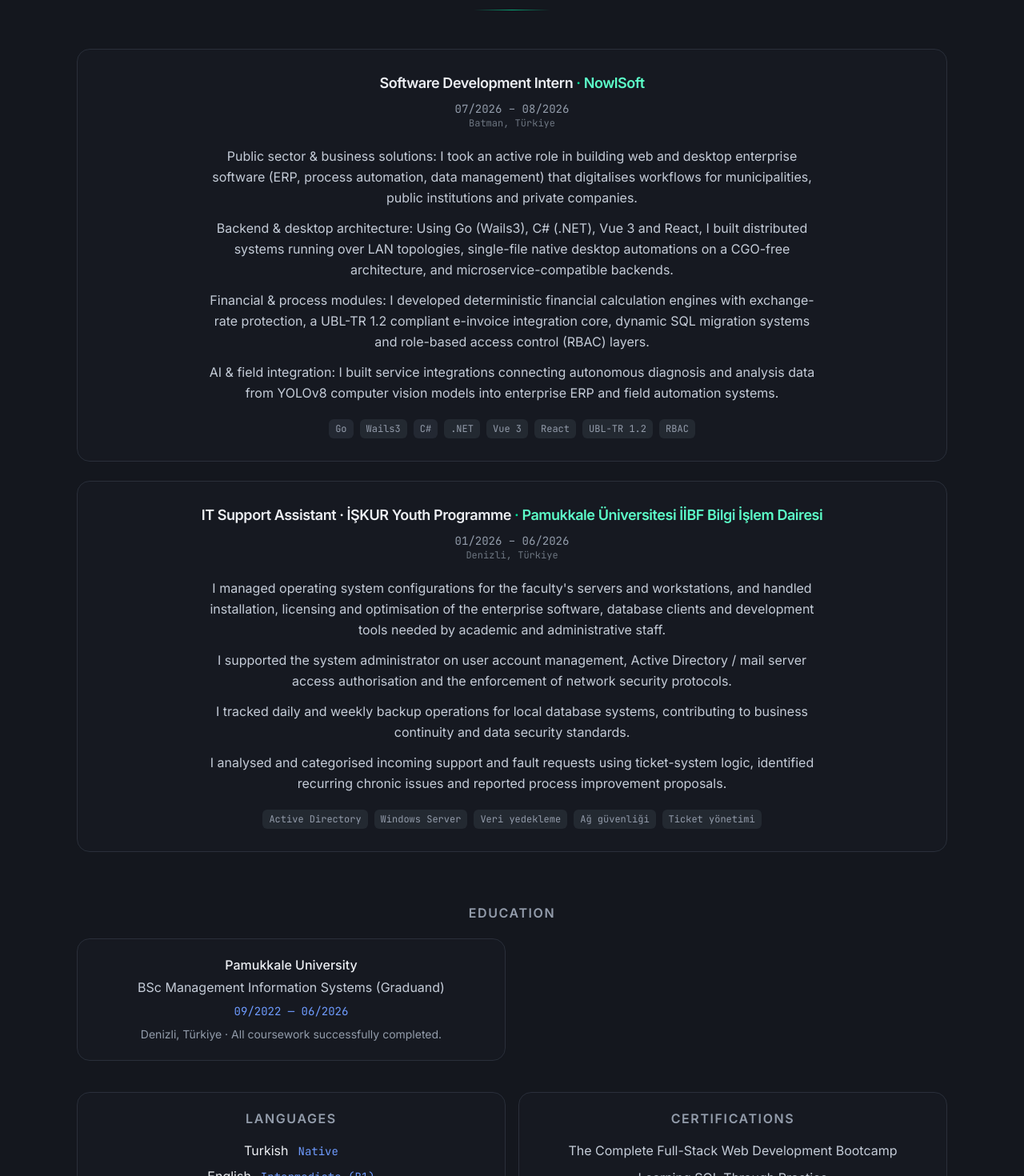
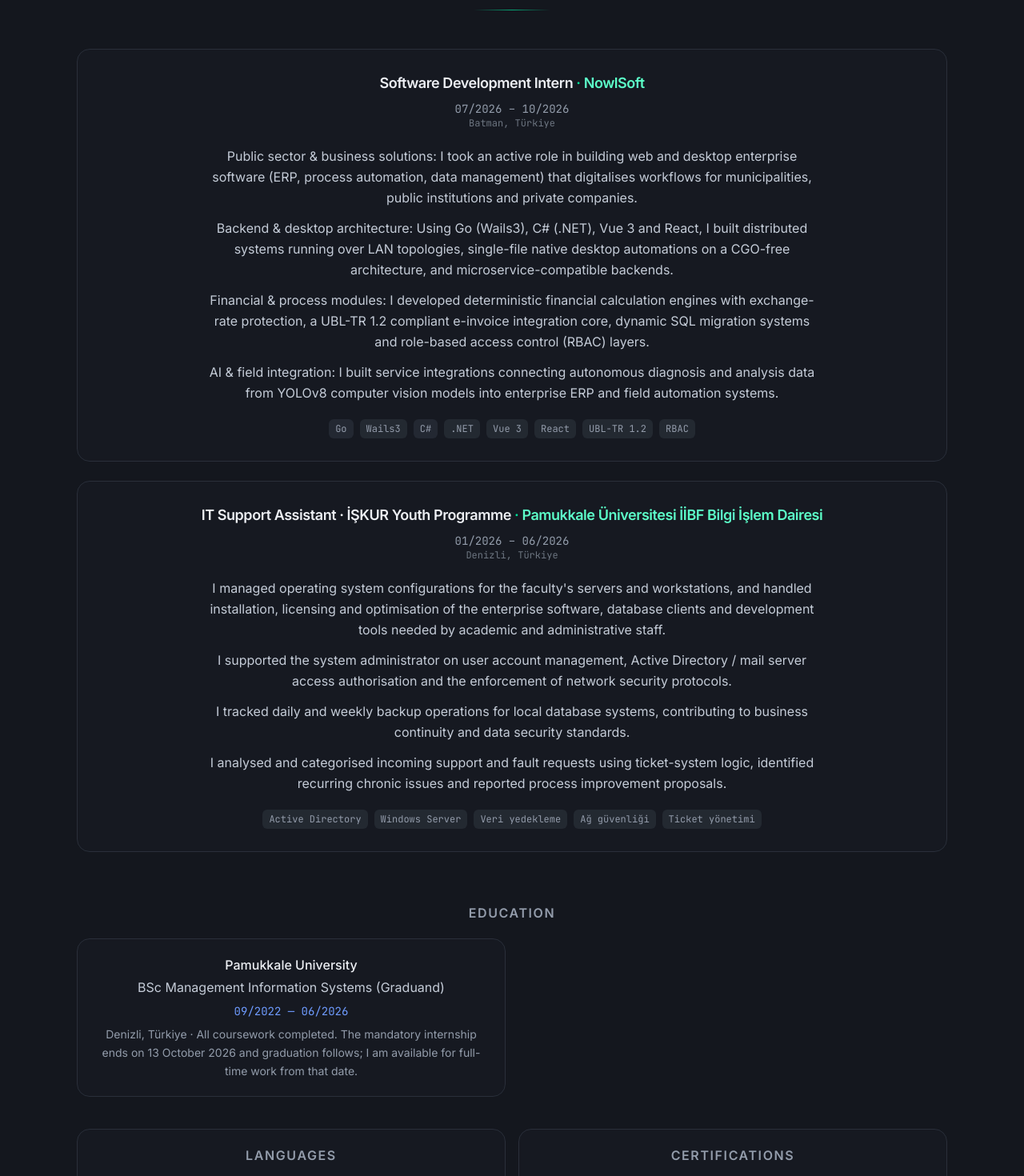
Before and after one commit to bengin-noyan/bengin-portfolio, a Next.js app: page / in a window 1280 px wide. Shown: the part 7280-8750 px from the top of the page at 80% size. Built offline with nearby package versions, Linux system fonts and the light colour scheme.

Commit message:
content: sync the experience and education entries with the new CV
The NowlSoft internship now runs to 10/2026, and the education note
carries the graduation date and full-time availability the CV states.

```diff
--- a/src/content/site.ts
+++ b/src/content/site.ts
@@ -372,7 +372,7 @@ export const experience = [
     url: "",
     location: { tr: "Batman, Türkiye", en: "Batman, Türkiye" } as L,
     role: { tr: "Yazılım Geliştirme Stajyeri", en: "Software Development Intern" } as L,
-    period: { tr: "07/2026 – 08/2026", en: "07/2026 – 08/2026" } as L,
+    period: { tr: "07/2026 – 10/2026", en: "07/2026 – 10/2026" } as L,
     highlights: {
       tr: [
         "Kamu & İşletme Çözümleri: Yerel yönetimler, kamu kurumları ve özel sektör işletmeleri için iş süreçlerini dijitalleştiren web ve masaüstü tabanlı kurumsal yazılım çözümlerinin (ERP, süreç otomasyonları, veri yönetimi) geliştirilmesinde aktif rol aldım.",
@@ -432,8 +432,8 @@ export const education = [
     } as L,
     period: "09/2022 — 06/2026",
     note: {
-      tr: "Denizli, Türkiye · Tüm ders yükümlülükleri başarıyla tamamlandı.",
-      en: "Denizli, Türkiye · All coursework successfully completed.",
+      tr: "Denizli, Türkiye · Tüm ders yükümlülükleri tamamlandı. 13 Ekim 2026'da zorunlu staj süreci bitiyor ve mezuniyet gerçekleşiyor; bu tarihten itibaren tam zamanlı çalışmaya uygunum.",
+      en: "Denizli, Türkiye · All coursework completed. The mandatory internship ends on 13 October 2026 and graduation follows; I am available for full-time work from that date.",
     } as L,
   },
 ];
```
